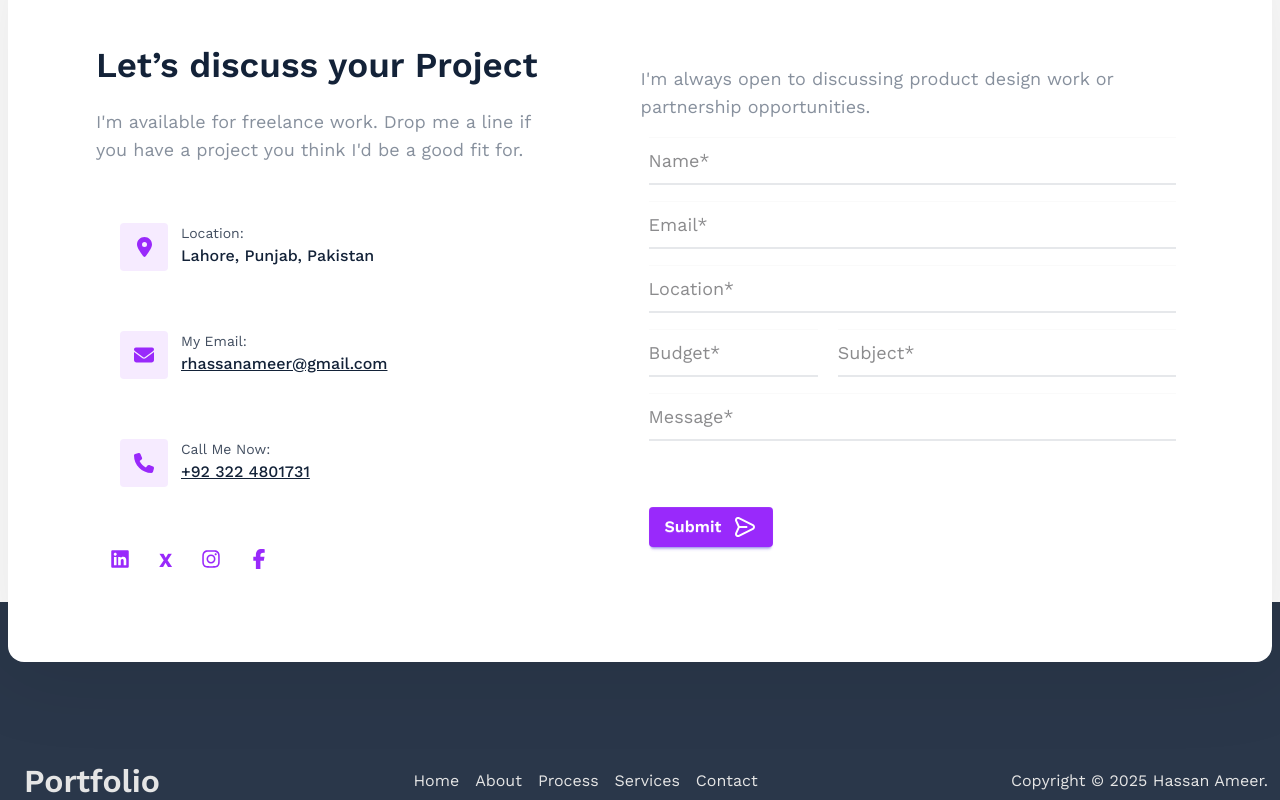
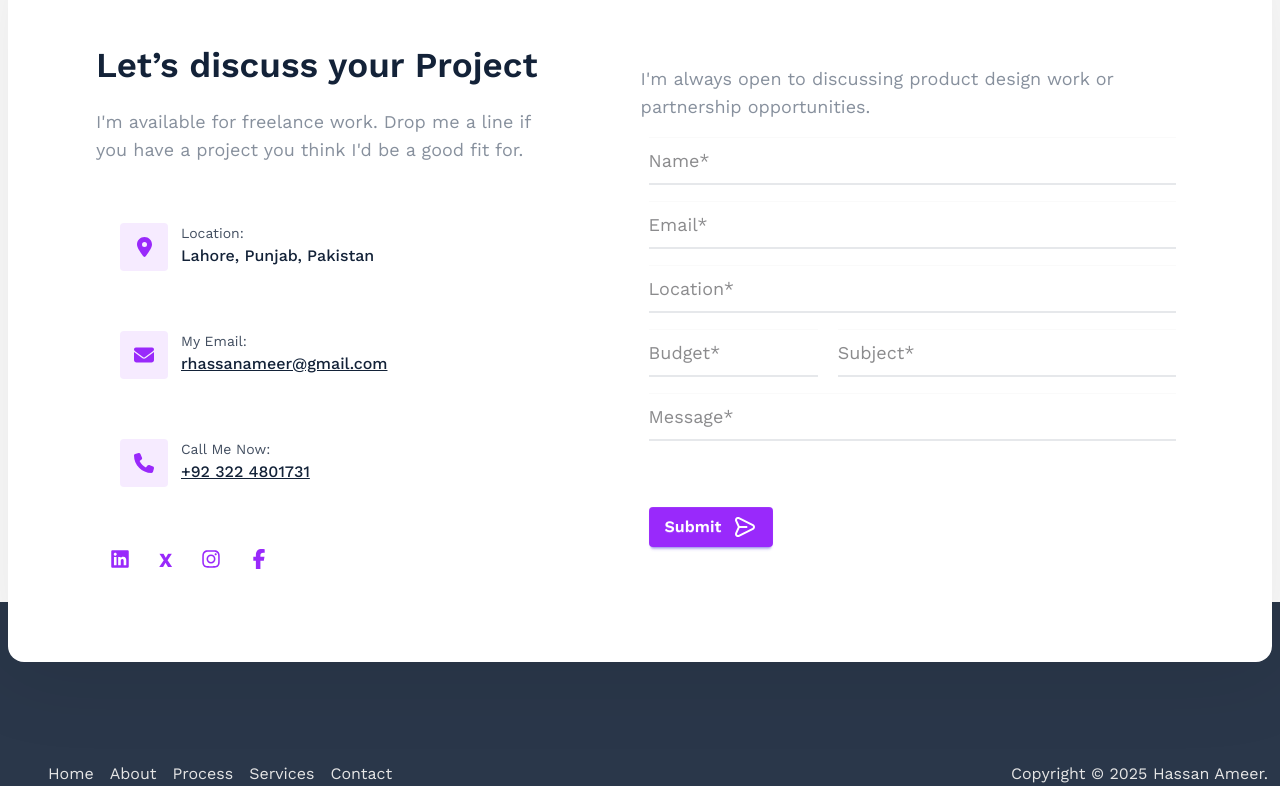
Before and after one commit to Hassan-webb110/Hassan-Portfolio, a React (Vite) app: page / in a window 1280 px wide. Shown: the part 3954-4754 px from the top of the page. Built offline with nearby package versions, Linux system fonts and the light colour scheme.

Commit message:
Test: updated README

```diff
--- a/src/components/common/footer/Footer.jsx
+++ b/src/components/common/footer/Footer.jsx
@@ -12,11 +12,6 @@ const Footer = () => {
   return (
     <div className="pt-25 md:pt-40 content max-2xl:px-3">
       <div className="flex max-md:flex-col justify-between mx-0 items-center h-full w-full text-neutral-200">
-        <a href="#" className="flex items-center border-0">
-          <p className="text-3xl sm:text-[32px] my-auto ms-[12px] font-semibold">
-            Portfolio
-          </p>
-        </a>
         <div className="mx-7 max-md:my-7 text-center">
           {navItems.map((item) => (
             <a
```
